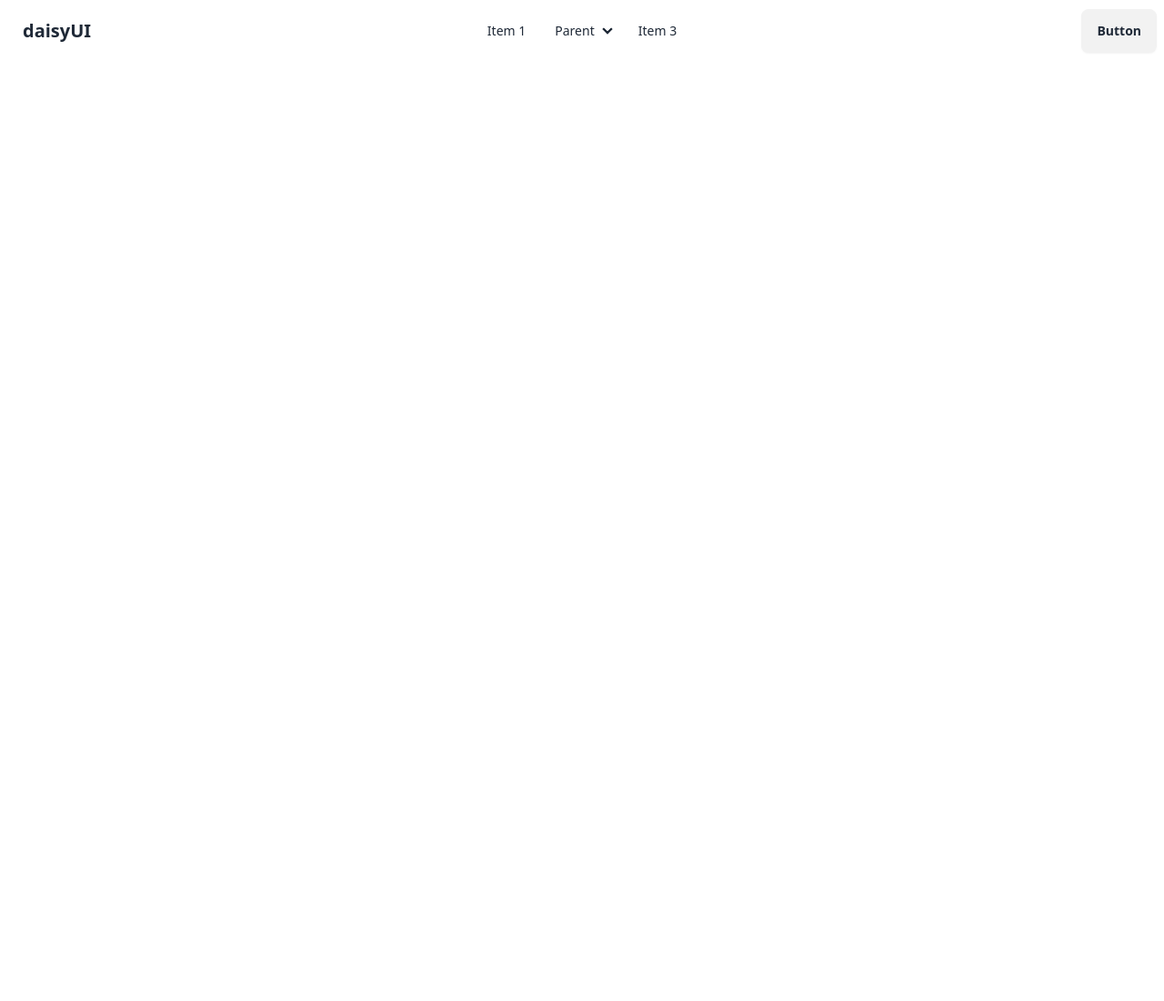
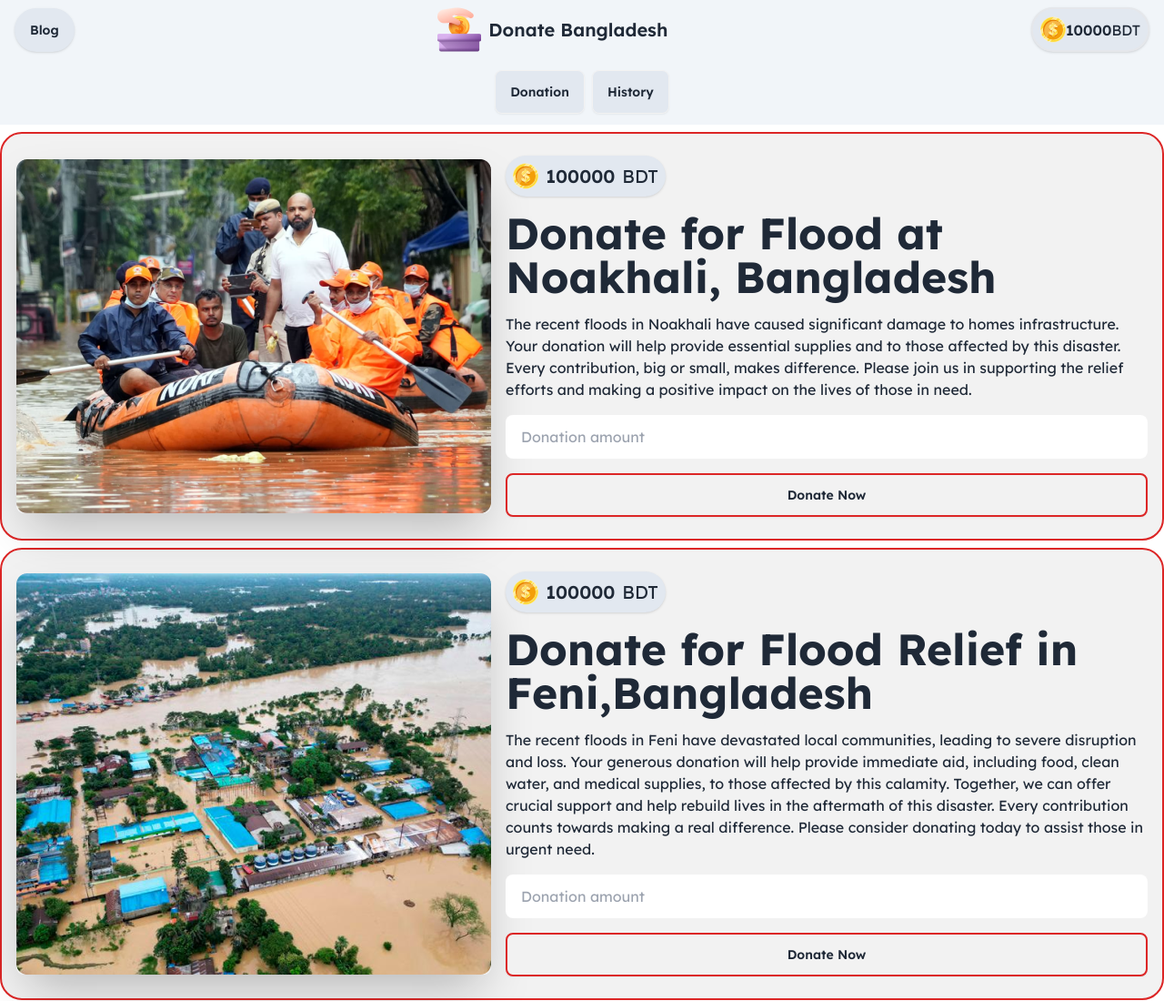
Before and after one commit to KaziAbdurRahim/Assignment-5, a plain HTML site: page index.html in a window 1280 px wide. Shown: the top 1100 px of the page at 91% size. Before the commit the page ends 800 px from the top, so only its background shows below. Drawn offline with nearby package versions, Linux system fonts and the light colour scheme.

Commit message:
added the navbar and donation

```diff
--- a/index.html
+++ b/index.html
@@ -4,7 +4,11 @@
 <head>
     <meta charset="UTF-8">
     <meta name="viewport" content="width=device-width, initial-scale=1.0">
-    <title>Assignment-5</title>
+    <title>Home</title>
+    <!-- Google font  -->
+    <link rel="preconnect" href="https://fonts.googleapis.com">
+    <link rel="preconnect" href="https://fonts.gstatic.com" crossorigin>
+    <link href="https://fonts.googleapis.com/css2?family=Lexend:wght@100..900&display=swap" rel="stylesheet">
     <!-- font awesome cdn -->
     <script src="https://kit.fontawesome.com/137d942663.js" crossorigin="anonymous"></script>
 
@@ -18,83 +22,175 @@
                 extend: {
                     colors: {
                         clifford: '#da373d',
-                    }
-                }
-            }
+                    },
+                    fontFamily:{
+                        lexend: [ 'Lexend', 'sans-serif'],
+                      },
+
+                },
+            },
         }
     </script>
     <!-- Google font -->
 </head>
 
-<body>
+<body class="font-lexend">
     <!-- Header started -->
-    <header>
+    <header class="bg-slate-100 sticky top-0 z-40 ">
         <!-- navber start -->
-        <nav>
-            <div class="navbar bg-base-100">
-                <div class="navbar-start">
-                  <div class="dropdown">
-                    <div tabindex="0" role="button" class="btn btn-ghost lg:hidden">
-                      <svg
-                        xmlns="http://www.w3.org/2000/svg"
-                        class="h-5 w-5"
-                        fill="none"
-                        viewBox="0 0 24 24"
-                        stroke="currentColor">
-                        <path
-                          stroke-linecap="round"
-                          stroke-linejoin="round"
-                          stroke-width="2"
-                          d="M4 6h16M4 12h8m-8 6h16" />
-                      </svg>
+        <nav class="container mx-auto">
+          <div class="navbar flex justify-between lg:px-4 ">
+            <div class="">
+                <button class="btn btn-ghost bg-slate-200 shadow rounded-3xl">Blog</button>
+            </div>
+         <!-- ;ogo part -->
+            <div class="flex items-center justify-between gap-2">
+              <img src="assets/logo.png" alt="" class="">
+              <h1 class="lg:text-xl font-semibold">Donate Bangladesh</h1>
+            </div>
+
+               <!-- total coin start -->
+                <div class="border-2  rounded-3xl bg-slate-200 shadow ">
+
+                    <div class="flex items-center justify-between p-2  ">
+                      <div class="bg-fixed" > <img src="assets/coin.png" alt="" class="bg-cover"></div>
+                      <div class="font-semibold">10000</div>
+                      <div>
+                        <p>BDT</p>
+                      </div>
                     </div>
-                    <ul
-                      tabindex="0"
-                      class="menu menu-sm dropdown-content bg-base-100 rounded-box z-[1] mt-3 w-52 p-2 shadow">
-                      <li><a>Item 1</a></li>
-                      <li>
-                        <a>Parent</a>
-                        <ul class="p-2">
-                          <li><a>Submenu 1</a></li>
-                          <li><a>Submenu 2</a></li>
-                        </ul>
-                      </li>
-                      <li><a>Item 3</a></li>
-                    </ul>
-                  </div>
-                  <a class="btn btn-ghost text-xl">daisyUI</a>
+
                 </div>
-                <div class="navbar-center hidden lg:flex">
-                  <ul class="menu menu-horizontal px-1">
-                    <li><a>Item 1</a></li>
-                    <li>
-                      <details>
-                        <summary>Parent</summary>
-                        <ul class="p-2">
-                          <li><a>Submenu 1</a></li>
-                          <li><a>Submenu 2</a></li>
-                        </ul>
-                      </details>
-                    </li>
-                    <li><a>Item 3</a></li>
-                  </ul>
-                </div>
-                <div class="navbar-end">
-                  <a class="btn">Button</a>
-                </div>
-              </div>
-
+              <!-- total coin end -->
+          </div>
         </nav>
         <!-- nav end -->
+         <!-- the buttons of money -->
+        <div class="flex justify-center gap-2  p-3">
+          <button class="btn bg-slate-200">Donation</button>
+
+          <button class="btn bg-slate-200">History</button>
+      </div>
     </header>
     <!-- header end -->
 
     <!-- main start -->
-    <main> </main>
+    <main>
+      <section>
+      <!-- card 1 -->
+      <div class="mt-2 container mx-auto">
+        <div class="hero  border-2  rounded-3xl border-red-600  bg-base-200  ">
+        <div class="hero-content flex-col lg:flex-row">
+          <img
+            src="assets/noakhali.png"
+            class=" rounded-lg shadow-2xl" />
+          <div class="py-2 space-y-4">
+            <!-- coin start -->
+            <div class=" rounded-3xl bg-slate-200 shadow s w-44">
+
+              <div class="flex items-center justify-center gap-2 p-2 ">
+                <div class="" > <img src="assets/coin.png" alt="" class="bg-cover"></div>
+                <div class="font-semibold text-xl">100000</div>
+                <div  class=" text-xl"><p>BDT</p></div>
+              </div>
+
+          </div>
+          <!-- coin end -->
+            <h1 class=" text-xl lg:text-5xl font-bold">Donate for Flood at Noakhali, Bangladesh</h1>
+            <p class="">
+              The recent floods in Noakhali have caused significant damage to homes  infrastructure. Your donation will help provide essential supplies and  to those affected by this disaster. Every contribution, big or small, makes  difference. Please join us in supporting the relief efforts and making a positive impact on the lives of those in need.
+            </p>
+            <div class="">
+              <input
+              type="text"
+              placeholder="Donation amount"
+              class="input  w-[100%] " />
+            </div>
+            <button class="border-2  border-red-600 w-[100%] btn">Donate Now</button>
+          </div>
+        </div>
+      </div></div>
+      <!-- card1 end -->
+       <!-- carrd 2 start -->
+       <div class="mt-2 container mx-auto">
+        <div class="hero  border-2  rounded-3xl border-red-600  bg-base-200  ">
+        <div class="hero-content flex-col lg:flex-row">
+          <img
+            src="assets/feni.png"
+            class=" rounded-lg shadow-2xl" />
+          <div class="py-2 space-y-4">
+            <!-- coin start -->
+            <div class=" rounded-3xl bg-slate-200 shadow s w-44">
+
+              <div class="flex items-center justify-center gap-2 p-2 ">
+                <div class="" > <img src="assets/coin.png" alt="" class="bg-cover"></div>
+                <div class="font-semibold text-xl">100000</div>
+                <div  class=" text-xl"><p>BDT</p></div>
+              </div>
+
+          </div>
+          <!-- coin end -->
+            <h1 class=" text-xl lg:text-5xl font-bold">Donate for Flood Relief in Feni,Bangladesh</h1>
+            <p class="">
+              The recent floods in Feni have devastated local communities, leading to severe disruption and loss. Your generous donation will help provide immediate aid, including food, clean water, and medical supplies, to those affected by this calamity. Together, we can offer crucial support and help rebuild lives in the aftermath of this disaster. Every contribution counts towards making a real difference. Please consider donating today to assist those in urgent need.
+            </p>
+            <div class="">
+              <input
+              type="text"
+              placeholder="Donation amount"
+              class="input  w-[100%] " />
+            </div>
+            <button class="border-2  border-red-600 w-[100%] btn">Donate Now</button>
+          </div>
+        </div>
+      </div></div>
+        <!-- card 2 end  -->
+         <!-- card 3 start -->
+         <div class="mt-2 container mx-auto">
+          <div class="hero  border-2  rounded-3xl border-red-600  bg-base-200  ">
+          <div class="hero-content flex-col lg:flex-row">
+            <img
+              src="assets/quota-protest.png"
+              class=" rounded-lg shadow-2xl" />
+            <div class="py-2 space-y-4">
+              <!-- coin start -->
+              <div class=" rounded-3xl bg-slate-200 shadow s w-44">
+
+                <div class="flex items-center justify-center gap-2 p-2 ">
+                  <div class="" > <img src="assets/coin.png" alt="" class="bg-cover"></div>
+                  <div class="font-semibold text-xl">100000</div>
+                  <div  class=" text-xl"><p>BDT</p></div>
+                </div>
+
+            </div>
+            <!-- coin end -->
+              <h1 class=" text-xl lg:text-5xl font-bold">Aid for Injured in the Quota Movement</h1>
+              <p class="">
+                The recent Quota movement has resulted in numerous injuries and significant hardship for many individuals. Your support is crucial in providing medical assistance, rehabilitation, and necessary supplies to those affected. By contributing, you help ensure that injured individuals receive the care and support they need during this challenging time. Every donation plays a vital role in alleviating their suffering and aiding in their recovery. Please consider making a donation to support these brave individuals in their time of need.The recent Quota movement has resulted in numerous injuries and significant hardship for many individuals. Your support is crucial in providing medical assistance, rehabilitation, and necessary supplies to those affected. By contributing, you help ensure that injured individuals receive the care and support they need during this challenging time. Every donation plays a vital role in alleviating their suffering and aiding in their recovery. Please consider making a donation to support these brave individuals in their time of need.
+              </p>
+              <div class="">
+                <input
+                type="text"
+                placeholder="Donation amount"
+                class="input  w-[100%] " />
+              </div>
+              <button class="border-2  border-red-600 w-[100%] btn">Donate Now</button>
+            </div>
+          </div>
+        </div></div>
+          <!-- card 3 end -->
+        </section>
+
+          <!-- History section -->
+           <Section >
+
+           </Section>
+    </main>
     <!-- main end -->
     <!-- footer start -->
     <footer></footer>
     <!-- footer end -->
+  <script src="js/utilites.js"></script>
 </body>
 
 </html>
--- a/js/tailwind.config.js
+++ b/js/tailwind.config.js
@@ -2,7 +2,10 @@
 module.exports = {
     content: ["./src/**/*.{html,js}"],
     theme: {
-      extend: {},
+      extend: {
+
+
+      },
     },
     plugins: [],
   }
--- /dev/null
+++ b/js/utilites.js
@@ -0,0 +1 @@
+// common functions.
```
Also changed, not shown: blog.html (added, +80 -0 lines), assets/coin.png (added), assets/feni.png (added), assets/logo.png (added), assets/noakhali.png (added), assets/quota-protest.png (added).
